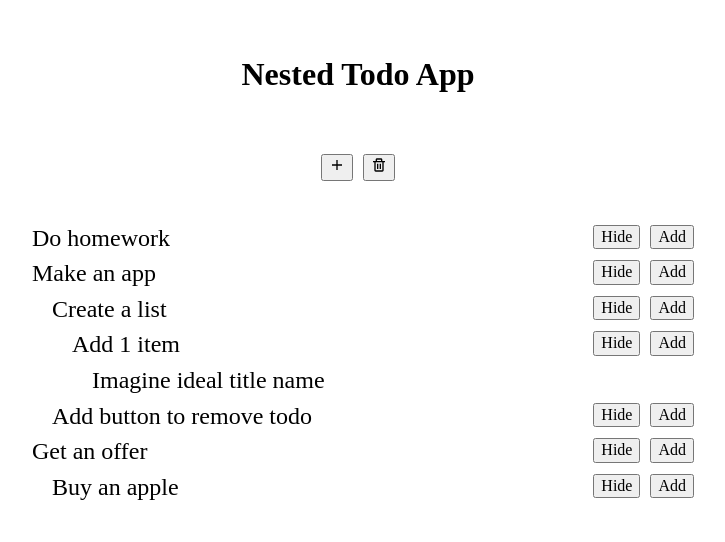
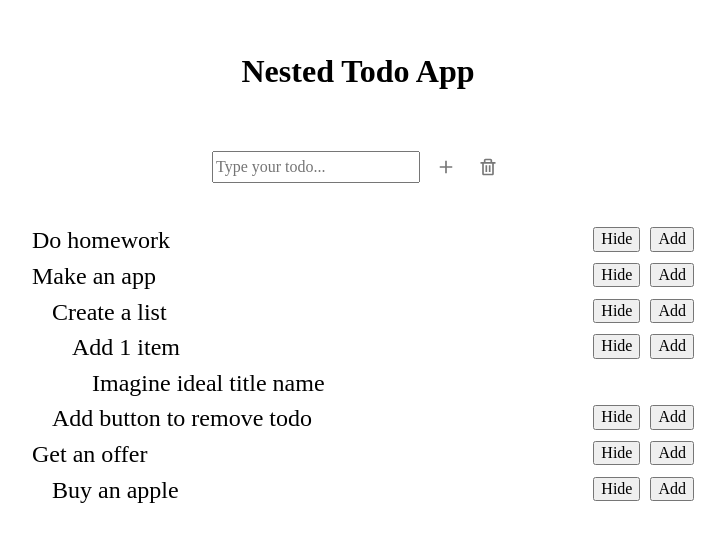
Before and after one commit to lomeat/nested-todos, a React app: page / in a window 1280 px wide. Shown: the part 130-672 px from the top of the page, without its empty margins (282-1007 px from the left). Built offline with nearby package versions, Linux system fonts and the light colour scheme.

Commit message:
add: add todo with input form

```diff
--- a/src/App.js
+++ b/src/App.js
@@ -8,6 +8,14 @@ import { todosMock, newElement } from "./mock";
 
 export const App = () => {
   const [todos, setTodos] = useState(todosMock);
+  const [newTodoTitle, setNewTodoTitle] = useState("");
+  const [newTodo, setNewTodo] = useState({
+    id: () => Math.floor(Math.random() * Date.now()),
+    title: newTodoTitle,
+    isShowChildren: true,
+    isComplete: false,
+    children: [],
+  });
 
   const updateTodos = (todos, id, action, newTodos = {}, temp = {}) => {
     for (let a in todos) {
@@ -36,7 +44,11 @@ export const App = () => {
                 newTodos[a] = newTodos[a].filter((todo) => todo.id !== id);
                 break;
               case "add":
-                newTodos[a][b].children.push(newElement);
+                newTodos[a][b].children.push({
+                  ...newTodo,
+                  title: newTodoTitle,
+                  id: newTodo.id(),
+                });
                 break;
             }
           } else {
@@ -56,10 +68,20 @@ export const App = () => {
     }
 
     if (id === null && action === "add-global") {
-      temp = { children: [...todos.children, { ...newElement }] };
+      temp = {
+        children: [
+          ...todos.children,
+          { ...newTodo, title: newTodoTitle, id: newTodo.id() },
+        ],
+      };
     }
 
     setTodos(temp);
+  };
+
+  const changeNewnewTodoTitle = (e) => {
+    e.preventDefault();
+    setNewTodoTitle(e.currentTarget.value);
   };
 
   const toggleIsTodoComplete = (todo) => {
@@ -92,14 +114,26 @@ export const App = () => {
     <Wrapper>
       <Container>
         <Title>Nested Todo App</Title>
-        <ButtonsWrapper>
-          <AddNewTodoButton onClick={() => addNewTodo(null, "add-global")}>
+        <EditListWrapper>
+          <Input
+            placeholder="Type your todo..."
+            value={newTodoTitle}
+            onChange={changeNewnewTodoTitle}
+          />
+          <AddNewTodoButton
+            onClick={() => {
+              if (newTodoTitle.length) {
+                addNewTodo(null, "add-global");
+                setNewTodoTitle("");
+              }
+            }}
+          >
             <IoMdAdd />
           </AddNewTodoButton>
           <RemoveAllButton onClick={removeAllTodos}>
             <BiTrash />
           </RemoveAllButton>
-        </ButtonsWrapper>
+        </EditListWrapper>
         <TreeWrapper>
           <TodoTree
             children={todos.children}
@@ -107,6 +141,7 @@ export const App = () => {
             toggleIsTodoComplete={toggleIsTodoComplete}
             toggleIsTodoShowChildren={toggleIsTodoShowChildren}
             removeTodo={removeTodo}
+            setNewTodoTitle={setNewTodoTitle}
           />
         </TreeWrapper>
       </Container>
@@ -132,25 +167,42 @@ const Container = styled.div`
 
 const Title = styled.h1``;
 
-const TreeWrapper = styled.div`
-  width: 100%;
-`;
-
-const ButtonsWrapper = styled.div`
+const EditListWrapper = styled.div`
   display: flex;
   padding: 40px;
 `;
 
+const Input = styled.input``;
+
 const Button = styled.button`
   margin-left: 10px;
+  background: transparent;
+  border: 0;
+  font-size: 20px;
+  padding: 0;
+  border-radius: 8px;
+  width: 32px;
+  height: 32px;
+  display: flex;
+  justify-content: center;
+  align-items: center;
+  color: #777;
+  transition: 0.1s ease;
+
   :first-child {
     margin-left: 0;
   }
   :hover {
     cursor: pointer;
+    color: black;
+    background: #eee;
   }
 `;
 
 const AddNewTodoButton = styled(Button)``;
 
 const RemoveAllButton = styled(Button)``;
+
+const TreeWrapper = styled.div`
+  width: 100%;
+`;
--- a/src/Todo.js
+++ b/src/Todo.js
@@ -10,6 +10,7 @@ export const Todo = ({
   toggleIsTodoShowChildren,
   removeTodo,
   addNewTodo,
+  setNewTodoTitle,
 }) => {
   // Recursive count the level of nested lists...
   const newNestedLevel = nestedLevel + 1;
@@ -72,6 +73,7 @@ export const Todo = ({
               addNewTodo={addNewTodo}
               toggleIsTodoComplete={toggleIsTodoComplete}
               toggleIsTodoShowChildren={toggleIsTodoShowChildren}
+              setNewTodoTitle={setNewTodoTitle}
             />
           )}
       </ListLeftMargin>
@@ -90,9 +92,15 @@ export const Todo = ({
         </ModalOuter>
       )}
       {isAddModalOpen && (
-        <ModalOuter onClick={toggleAddModalVisibility}>
+        <ModalOuter
+        // onClick={toggleAddModalVisibility}
+        >
           <ModalInner>
             <h2>Do you want to add new todo?</h2>
+            <input
+              placeholder="Type your todo..."
+              onChange={(e) => setNewTodoTitle(e.currentTarget.value)}
+            />
             <div>
               <button onClick={() => toggleAddModalVisibility(todo)}>
                 yes
@@ -163,7 +171,7 @@ const ModalOuter = styled.div`
 `;
 
 const ModalInner = styled.div`
-  z-index: 5;
+  z-index: 1;
   background: white;
   padding: 20px;
   border-radius: 8px;
--- a/src/mock.js
+++ b/src/mock.js
@@ -1,5 +1,5 @@
 export const newElement = {
-  id: Math.random() * Date.now(),
+  id: () => Math.floor(Math.random() * Date.now()),
   title: "New todo",
   isComplete: false,
   isShowChildren: true,
```
